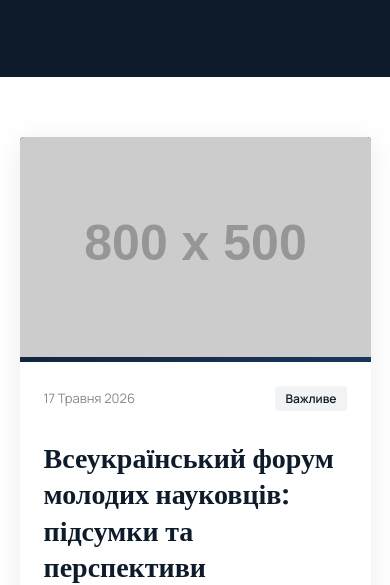
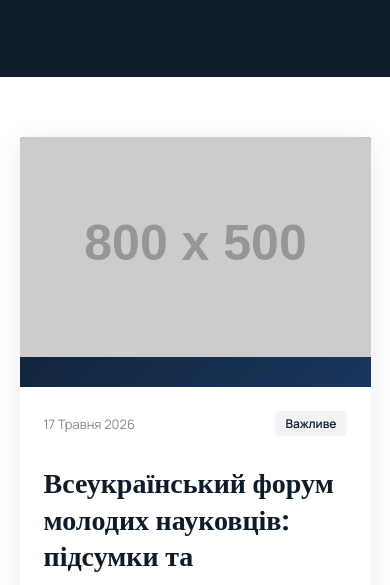
Before and after one commit to Blackflaim/Council-of-Young-Scientists, a plain HTML site: page news.html in a window 390 px wide. Shown: the part 277-862 px from the top of the page. Drawn offline with nearby package versions, Linux system fonts and the light colour scheme; placeholder pictures from the web are drawn by us.

Commit message:
Fix news.html adaptation bug

```diff
--- a/style.css
+++ b/style.css
@@ -1281,6 +1281,13 @@ footer a   { color: var(--gold); text-decoration: none; }
   {
     flex-direction: column;
   }
+
+  .featured-img
+  {
+    width: 100%;
+    min-height: 250px;
+  }
+
   .featured-content
   {
     padding: 24px;
```
